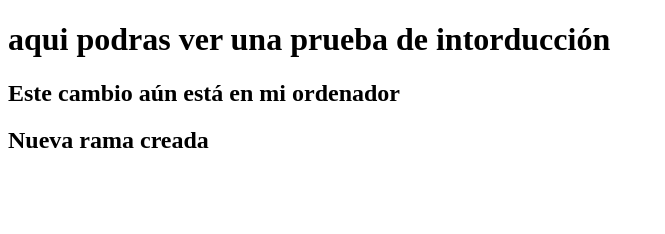
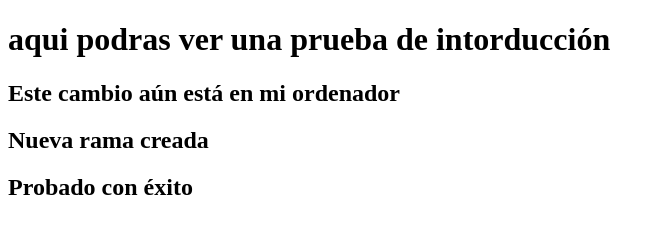
Before and after one commit to hall9zeha/Ejercicios, a plain HTML site: page Index.html in a window 1280 px wide. Shown: the whole page, without its empty margins (0-665 px from the left). Drawn offline with Linux system fonts and the light colour scheme.

Commit message:
Update Index.html

```diff
--- a/Index.html
+++ b/Index.html
@@ -8,5 +8,6 @@
 <h1>aqui podras ver una prueba de intorducción</h1>
 <h2>Este cambio aún está en mi ordenador</h2>
 <h2>Nueva rama creada</h2>
+<h2>Probado con éxito</h2>
 </body>
 </html>
```
